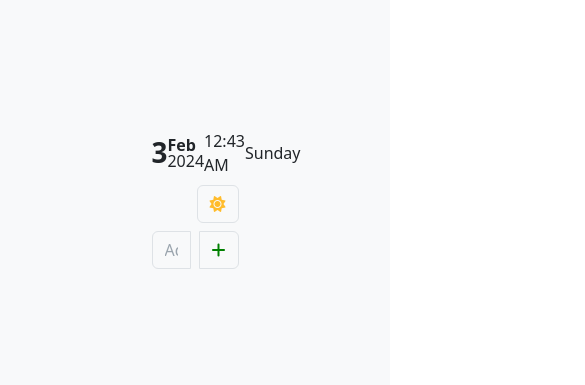
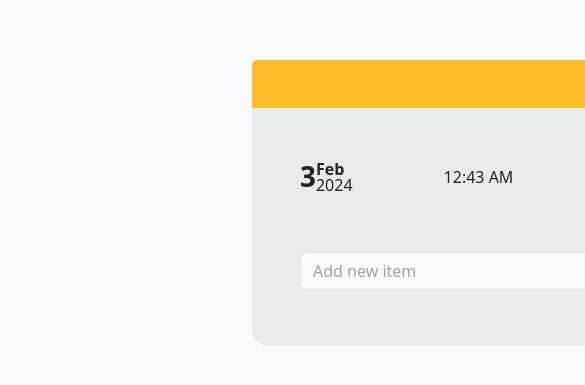
Before and after one commit to finnleygrange/ToDoList, a React (Vite) app in the folder client/: page / in a window 390 px wide. Shown: the part 219-604 px from the top of the page, 585 px wide, since content can reach past the window. Built offline with nearby package versions, Linux system fonts and the light colour scheme.

Commit message:
Styling container + improving responsiveness

```diff
--- a/client/src/App.jsx
+++ b/client/src/App.jsx
@@ -4,6 +4,7 @@ import { useEffect, useState } from "react";
 import ItemList from "./components/ItemList";
 import "bootstrap/dist/css/bootstrap.css";
 import ThemeChanger from "./components/ThemeChanger";
+import "./app.scss";
 
 function App() {
   const [items, setItems] = useState([]);
@@ -41,10 +42,19 @@ function App() {
   return (
     <>
       <div
-        className={`app container-fluid d-flex align-items-center vh-100
+        className={`app
         ${isDarkTheme ? "bg-dark text-light" : "bg-light"}`}
       >
-        <div className="container d-flex justify-content-center p-5 flex-column w-50">
+        <div className="container-fluid d-flex align-items-center justify-content-center flex-column vh-100 w-50">
+          <div
+            className={`decor container w-100 ${
+              isDarkTheme ? "dark" : "light"
+            }`}
+          ></div>
+          <div
+            className={`to-do-list container d-flex justify-content-center p-5 flex-column w-100
+          ${isDarkTheme ? "dark" : "light"}`}
+          >
             <DateNow />
 
             <ThemeChanger toggleTheme={toggleTheme} isDarkTheme={isDarkTheme} />
@@ -61,6 +71,7 @@ function App() {
             />
           </div>
         </div>
+      </div>
     </>
   );
 }
--- /dev/null
+++ b/client/src/app.scss
@@ -0,0 +1,35 @@
+@import "../node_modules/bootstrap/scss/bootstrap.scss";
+
+.app {
+  min-width: 960px;
+  height: 100vh;
+}
+
+.to-do-list {
+  border-radius: 1rem;
+  border-top-left-radius: 0;
+  border-top-right-radius: 0;
+}
+
+.to-do-list.dark {
+  background-color: darken($color: $dark, $amount: 5%);
+}
+
+.to-do-list.light {
+  background-color: darken($color: $light, $amount: 5%);
+}
+
+.decor {
+  height: 3rem;
+  width: 50%;
+  border-top-left-radius: 5px;
+  border-top-right-radius: 5px;
+}
+
+.decor.light {
+  background-color: rgb(255, 188, 44);
+}
+
+.decor.dark {
+  background-color: rgb(48, 114, 201);
+}
```
Also changed, not shown: client/src/App.css (added). Lines whose indentation alone changed are shown as unchanged.
